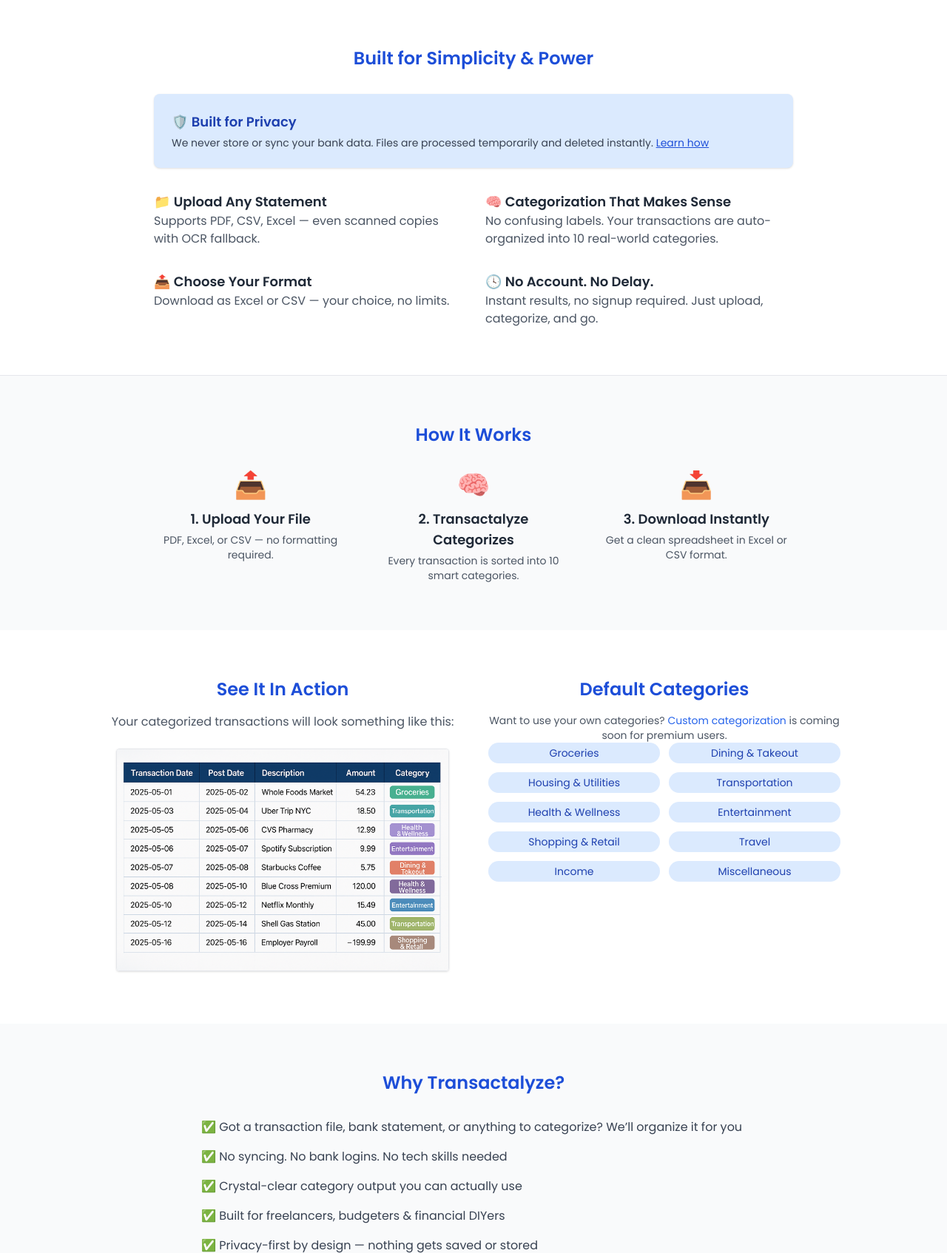
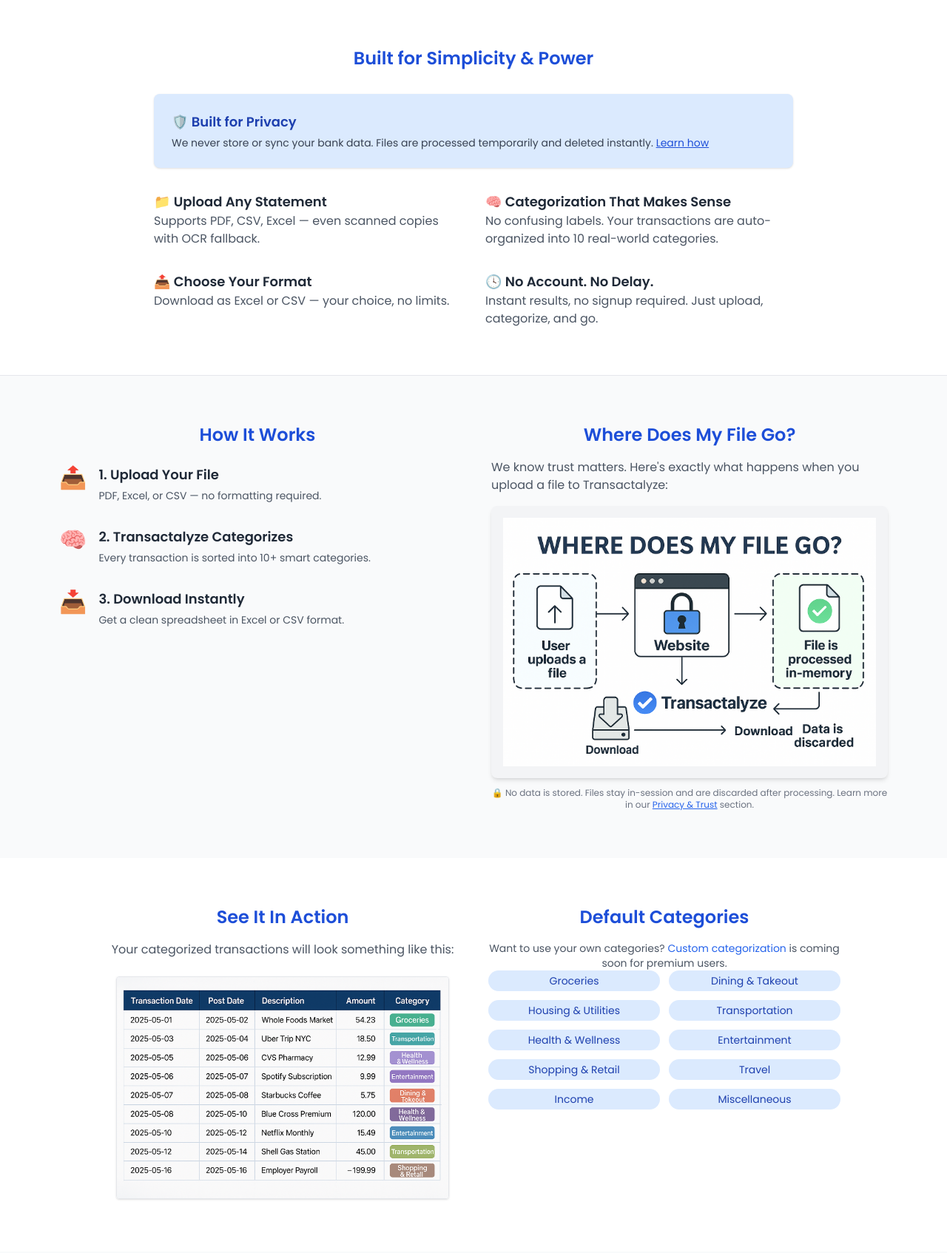
Before and after one commit to Suraag1701/Transactalyze, a Flask app: page / in a window 1280 px wide. Shown: the part 489-2183 px from the top of the page at 74% size. Run offline with Flask 3, Linux system fonts and the light colour scheme; some libraries are stand-ins or nearby versions.

Commit message:
added how it works

```diff
--- a/templates/index.html
+++ b/templates/index.html
@@ -85,31 +85,56 @@
         </section>
           <!-- How It Works Section -->
           <section class="py-16 bg-gray-50 border-t">
-            <div class="max-w-4xl mx-auto px-4 text-center">
-              <h3 class="text-2xl font-bold text-blue-700 mb-8">How It Works</h3>
-              <div class="grid md:grid-cols-3 gap-10 text-left">
+            <div class="max-w-6xl mx-auto px-4 grid md:grid-cols-2 gap-12 items-start">
+
+              <!-- Left Column: How It Works -->
+              <div>
+                <h3 class="text-2xl font-bold text-blue-700 mb-6 text-center md:text-center">How It Works</h3>
+                <div class="grid gap-8">
                   <!-- Step 1 -->
-                <div class="flex flex-col items-center text-center">
-                  <div class="text-4xl mb-3">📤</div>
+                  <div class="flex items-start gap-4">
+                    <div class="text-3xl">📤</div>
+                    <div>
                       <h4 class="font-semibold text-lg mb-1">1. Upload Your File</h4>
                       <p class="text-gray-600 text-sm">PDF, Excel, or CSV — no formatting required.</p>
                     </div>
+                  </div>
                   <!-- Step 2 -->
-                <div class="flex flex-col items-center text-center">
-                  <div class="text-4xl mb-3">🧠</div>
+                  <div class="flex items-start gap-4">
+                    <div class="text-3xl">🧠</div>
+                    <div>
                       <h4 class="font-semibold text-lg mb-1">2. Transactalyze Categorizes</h4>
-                  <p class="text-gray-600 text-sm">Every transaction is sorted into 10 smart categories.</p>
+                      <p class="text-gray-600 text-sm">Every transaction is sorted into 10+ smart categories.</p>
+                    </div>
                   </div>
                   <!-- Step 3 -->
-                <div class="flex flex-col items-center text-center">
-                  <div class="text-4xl mb-3">📥</div>
+                  <div class="flex items-start gap-4">
+                    <div class="text-3xl">📥</div>
+                    <div>
                       <h4 class="font-semibold text-lg mb-1">3. Download Instantly</h4>
                       <p class="text-gray-600 text-sm">Get a clean spreadsheet in Excel or CSV format.</p>
                     </div>
                   </div>
                 </div>
+              </div>
+
+              <!-- Right Column: Where Does My File Go? -->
+              <div>
+                <h3 class="text-2xl font-bold text-blue-700 mb-4 text-center md:text-center">Where Does My File Go?</h3>
+                <p class="text-gray-600 text-sm md:text-base mb-4">
+                  We know trust matters. Here's exactly what happens when you upload a file to Transactalyze:
+                </p>
+                <div class="bg-gray-100 rounded-lg p-4 shadow-md">
+                  <img src="{{ url_for('static', filename='file-flow-diagram.png') }}" alt="Where does my file go infographic" class="w-full">
+                </div>
+                <p class="text-xs text-gray-500 mt-3 text-center">
+                  🔒 No data is stored. Files stay in-session and are discarded after processing. Learn more in our
+                  <a href="javascript:void(0)" onclick="document.getElementById('trustModal').classList.remove('hidden')" class="text-blue-600 underline hover:text-blue-800">Privacy & Trust</a> section.
+                </p>
+              </div>
+
+            </div>
           </section>
-          <!--hr class="my-8 border-gray-200"-->
 
           <!-- See It In Action + Category List (2-column layout) -->
           <section class="py-16 bg-white">
```
Also changed, not shown: static/file-flow-diagram.png (added). Lines whose indentation alone changed are shown as unchanged.
